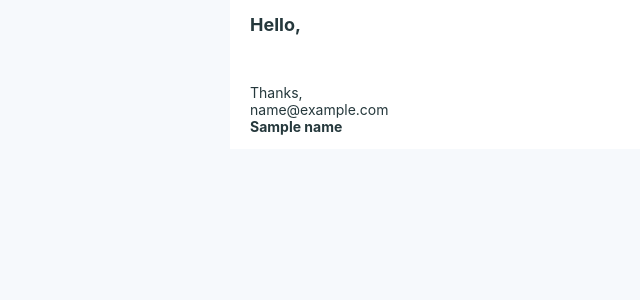
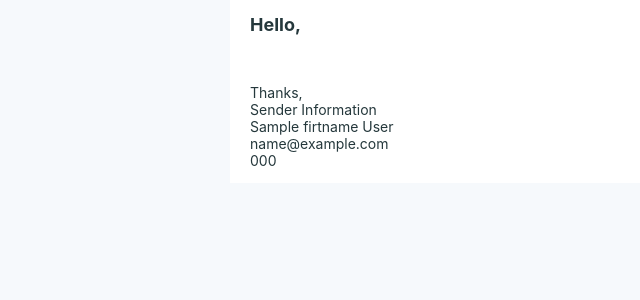
Before and after one commit to Khemy543/west-africa-feeds-email-api, a Flask app: template templates/message.html in a window 1280 px wide. Shown: the top 300 px of the page, without its empty margins (110-750 px from the left). Run offline with Flask 2, Linux system fonts and the light colour scheme; the template is opened without the code that fills it: most values are stand-ins (such as "Sample title", 1, 10 or a date in 2020).

Commit message:
[IMP] changes

```diff
--- a/templates/message.html
+++ b/templates/message.html
@@ -85,8 +85,10 @@
 					<td style="padding:0px 20px;">
 						<p style="font-size: 14px; color: #25383C; font-weight: 400;font-family: -apple-system, BlinkMacSystemFont, 'Segoe UI', Roboto, Oxygen, Ubuntu, Cantarell, 'Open Sans', 'Helvetica Neue', sans-serif;">
                             Thanks,<br/>
-                            {{email}} <br/>
-                            <span style="font-weight: 700;">{{name}}</span>
+							Sender Information <br/>
+                            {{firtname}} {{lastname}} <br/>
+                            {{ email }} <br/>
+							{{ phone }}
                         </p>
 					</td>
 				</tr>
```
